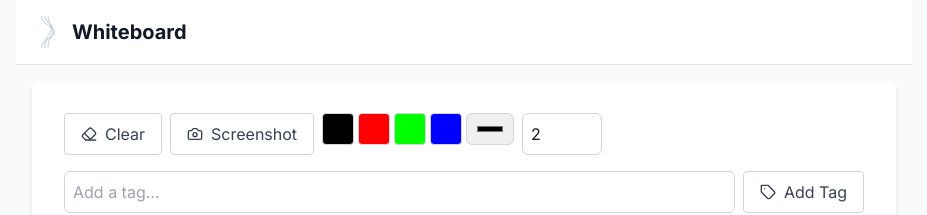
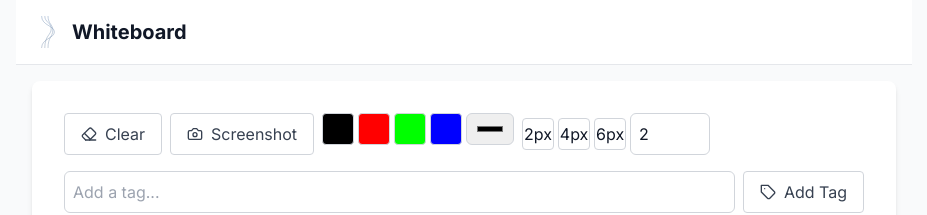
Before and after one commit to paoshea/whiteboard, a React (Vite) app in the folder whiteboard/: page / in a window 1280 px wide. Shown: the top 215 px of the page, without its empty margins (176-1103 px from the left). Built offline with nearby package versions, Linux system fonts and the light colour scheme.

Commit message:
Assistant checkpoint: Add preset line width buttons
Assistant generated file changes:
- whiteboard/src/components/Whiteboard.tsx: Add size preset buttons

---

User prompt:

similarly, add various size options 2, 4, 6 for example

```diff
--- a/whiteboard/src/components/Whiteboard.tsx
+++ b/whiteboard/src/components/Whiteboard.tsx
@@ -195,7 +195,12 @@ const Whiteboard = () => {
               <button onClick={() => setColor('#0000FF')} className="w-8 h-8 rounded border border-gray-300" style={{ background: '#0000FF' }}></button>
               <Input type="color" value={color} onChange={(e) => setColor(e.target.value)} className="w-12 h-8 p-1" />
             </div>
-            <Input type="number" value={lineWidth} onChange={(e) => setLineWidth(Number(e.target.value))} min="1" max="20" className="w-20" />
+            <div className="flex gap-1 items-center">
+              <button onClick={() => setLineWidth(2)} className="w-8 h-8 rounded border border-gray-300 flex items-center justify-center">2px</button>
+              <button onClick={() => setLineWidth(4)} className="w-8 h-8 rounded border border-gray-300 flex items-center justify-center">4px</button>
+              <button onClick={() => setLineWidth(6)} className="w-8 h-8 rounded border border-gray-300 flex items-center justify-center">6px</button>
+              <Input type="number" value={lineWidth} onChange={(e) => setLineWidth(Number(e.target.value))} min="1" max="20" className="w-20" />
+            </div>
           </div>
           <form onSubmit={addTag} className="flex gap-2 mb-4">
             <Input type="text" value={currentTag} onChange={(e) => setCurrentTag(e.target.value)} placeholder="Add a tag..." className="flex-1" />
```
